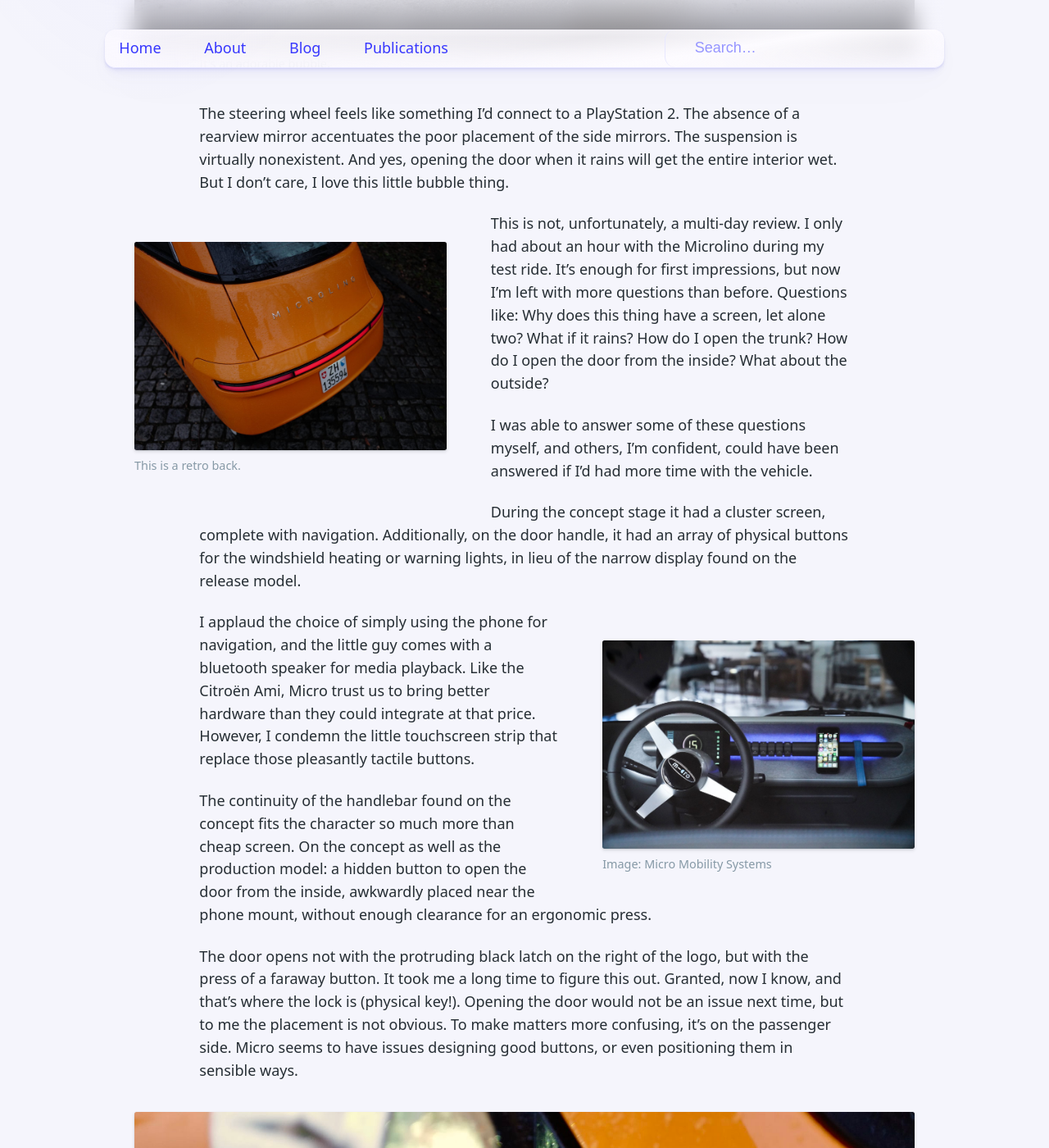
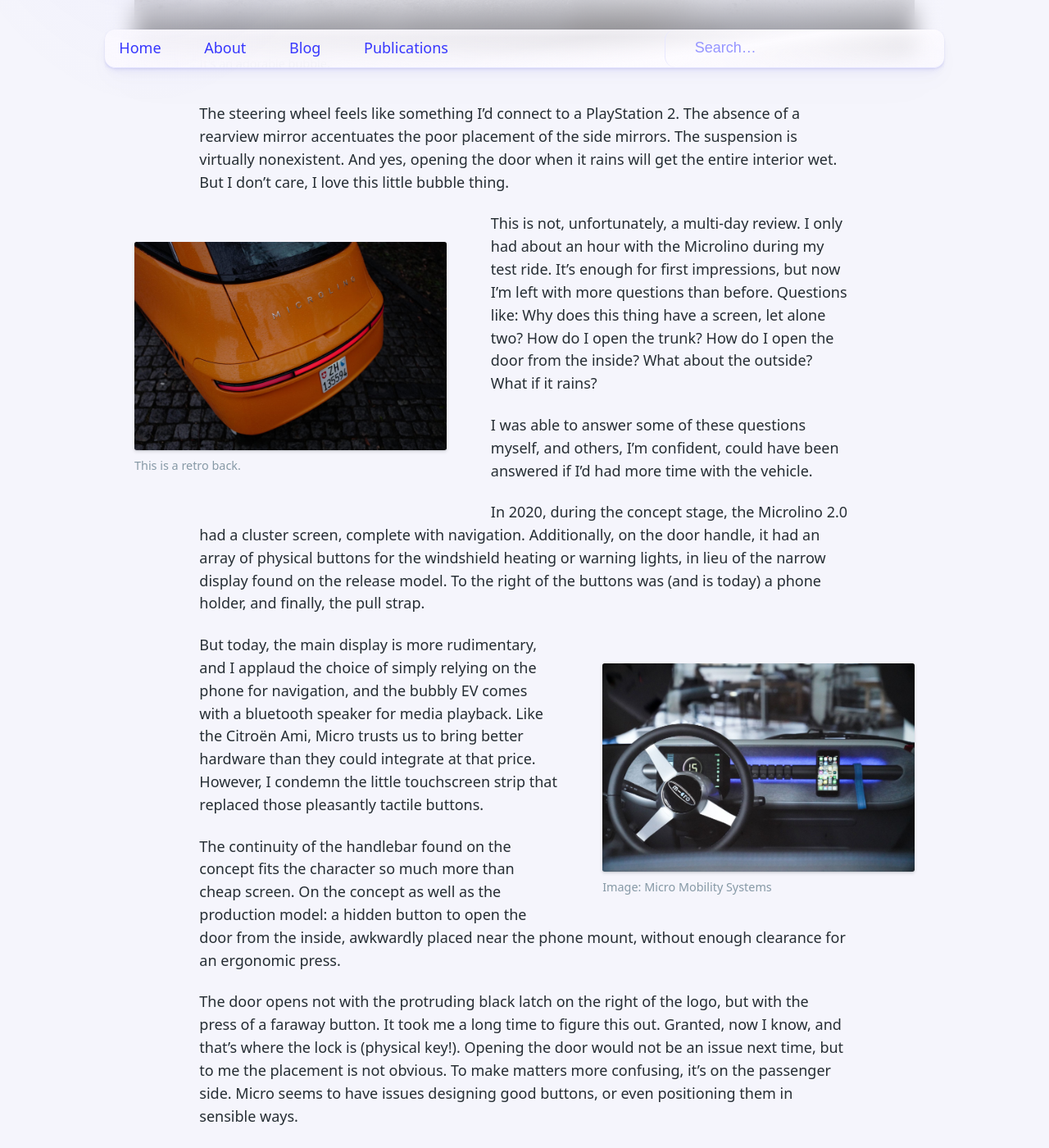
Before and after one commit to megagustav/nux, a Jekyll site: the page built from _posts/2024-01-06-microlino.md, in a window 1280 px wide and 1400 px high, scrolled down 967 px. Shown: the whole window at 82% size. Built offline with Jekyll 4.4.1, drawn with Linux system fonts in a browser that asks for light colours; nearby versions of some CDN libraries.

Commit message:
copy edits

```diff
--- a/_posts/2024-01-06-microlino.md
+++ b/_posts/2024-01-06-microlino.md
@@ -18,18 +18,18 @@ The steering wheel feels like something I’d connect to a PlayStation 2. The ab
 	<figcaption>This is a retro back.</figcaption>
 </figure>
 
-This is not, unfortunately, a multi-day review. I only had about an hour with the Microlino during my test ride. It’s enough for first impressions, but now I’m left with more questions than before. Questions like: Why does this thing have a screen, let alone two? What if it rains? How do I open the trunk? How do I open the door from the inside? What about the outside?
+This is not, unfortunately, a multi-day review. I only had about an hour with the Microlino during my test ride. It’s enough for first impressions, but now I’m left with more questions than before. Questions like: Why does this thing have a screen, let alone two? How do I open the trunk? How do I open the door from the inside? What about the outside? What if it rains?
 
 I was able to answer some of these questions myself, and others, I’m confident, could have been answered if I’d had more time with the vehicle.
 
-During the concept stage it had a cluster screen, complete with navigation. Additionally, on the door handle, it had an array of physical buttons for the windshield heating or warning lights, in lieu of the narrow display found on the release model.
+In 2020, during the concept stage, the Microlino 2.0 had a cluster screen, complete with navigation. Additionally, on the door handle, it had an array of physical buttons for the windshield heating or warning lights, in lieu of the narrow display found on the release model. To the right of the buttons was (and is today) a phone holder, and finally, the pull strap.
 
 <figure class="inline right">
 	<img src="/assets/img/microlino/microlino_15.jpg" alt="Microlino 2.0 Concept" width="1800" height="1200"/>
 	<figcaption>Image: Micro Mobility Systems</figcaption>
 </figure>
 
-I applaud the choice of simply using the phone for navigation, and the little guy comes with a bluetooth speaker for media playback. Like the Citroën Ami, Micro trust us to bring better hardware than they could integrate at that price. However, I condemn the little touchscreen strip that replace those pleasantly tactile buttons.
+But today, the main display is more rudimentary, and I applaud the choice of simply relying on the phone for navigation, and the bubbly EV comes with a bluetooth speaker for media playback. Like the Citroën Ami, Micro trusts us to bring better hardware than they could integrate at that price. However, I condemn the little touchscreen strip that replaced those pleasantly tactile buttons.
 
 The continuity of the handlebar found on the concept fits the character so much more than cheap screen. On the concept as well as the production model: a hidden button to open the door from the inside, awkwardly placed near the phone mount, without enough clearance for an ergonomic press.
 
```
